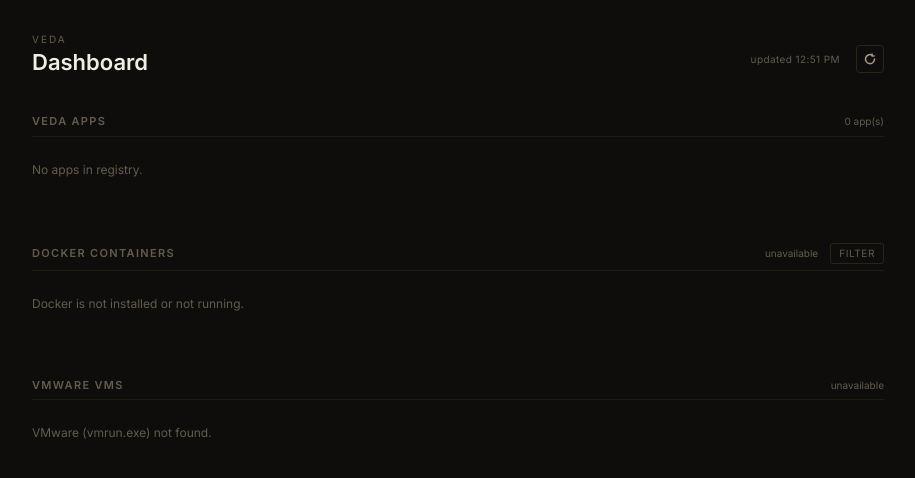
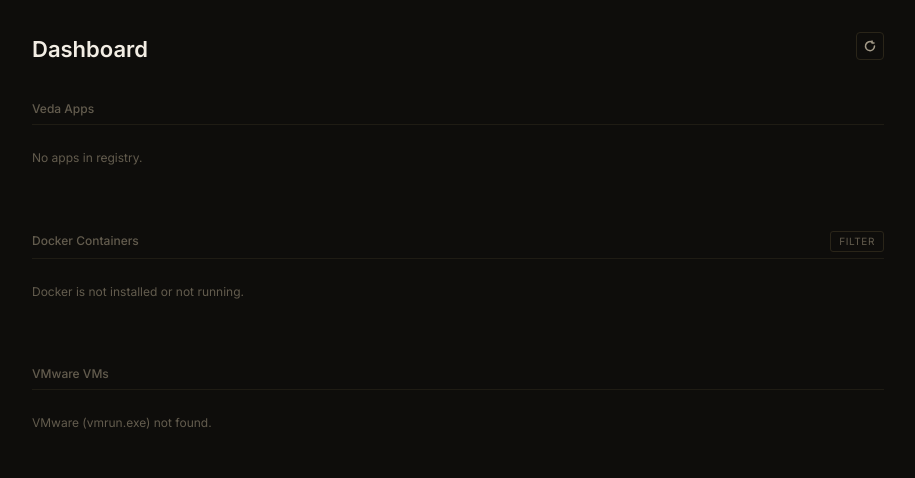
Before and after one commit to thedubpalace/veda-dashboard, a FastAPI app: page / in a window 1280 px wide. Shown: the top 478 px of the page, without its empty margins (182-1097 px from the left). Run offline with FastAPI, Linux system fonts and the light colour scheme; some libraries are stand-ins or nearby versions.

Commit message:
ux: reduce visual noise — minimal pass
1. Remove "Veda" eyebrow label from header (redundant with title)
2. Remove section counts (3 app(s), 5 container(s)) — rows convey this
3. Remove "updated HH:MM" timestamp — refresh button is sufficient
4. Section headers: drop uppercase + letter-spacing → 12px/500 plain text
5. descLine skipped when description is empty — no bare "—" placeholder
6. VMware vmx: show filename only, not full path
7. Toast: remove 2px side-bar stripe — border already delineates; text color
   now reflects ok/error state instead

Co-Authored-By: Claude Sonnet 4.6 <noreply@anthropic.com>

```diff
--- a/templates/index.html
+++ b/templates/index.html
@@ -101,12 +101,8 @@
 
     <!-- Header -->
     <header class="pt-8 pb-10 flex items-end justify-between">
-      <div>
-        <div style="font-size:10px; letter-spacing:0.2em; color:var(--text-muted); text-transform:uppercase; margin-bottom:4px;">Veda</div>
-        <h1 style="font-size:22px; font-weight:600; color:var(--text-primary); line-height:1;">Dashboard</h1>
-      </div>
-      <div class="flex items-center gap-4">
-        <span id="lastUpdated" style="font-size:10px; color:var(--text-muted); letter-spacing:0.04em;"></span>
+      <h1 style="font-size:22px; font-weight:600; color:var(--text-primary); line-height:1;">Dashboard</h1>
+      <div class="flex items-center">
         <button id="refreshBtn" onclick="refreshAll()" title="Refresh"
           style="width:28px; height:28px; border:1px solid var(--border-default); border-radius:4px; background:transparent; color:var(--text-secondary); display:flex; align-items:center; justify-content:center; cursor:pointer; transition:border-color 120ms ease;"
           onmouseover="this.style.borderColor='var(--border-focus)'"
@@ -122,8 +118,7 @@
     <!-- Veda Apps -->
     <section class="mb-10">
       <div class="flex items-baseline justify-between pb-1.5" style="border-bottom:1px solid var(--border-divider);">
-        <h2 style="font-size:11px; font-weight:600; letter-spacing:0.12em; text-transform:uppercase; color:var(--text-muted);">Veda Apps</h2>
-        <span id="vedaCount" style="font-size:10px; color:var(--text-muted);"></span>
+        <h2 style="font-size:12px; font-weight:500; color:var(--text-muted);">Veda Apps</h2>
       </div>
       <div id="vedaBody">
         <div style="padding:24px 0; font-size:12px; color:var(--text-muted);">Loading…</div>
@@ -133,18 +128,14 @@
     <!-- Docker -->
     <section class="mb-10">
       <div class="flex items-baseline justify-between pb-1.5" style="border-bottom:1px solid var(--border-divider);">
-        <h2 style="font-size:11px; font-weight:600; letter-spacing:0.12em; text-transform:uppercase; color:var(--text-muted);">
+        <h2 style="font-size:12px; font-weight:500; color:var(--text-muted);">
           Docker Containers
-          <span id="dockerFilterBadge" class="hidden" style="font-size:9px; font-weight:500; letter-spacing:0.06em; color:var(--accent-text); margin-left:8px;"></span>
+          <span id="dockerFilterBadge" class="hidden" style="font-size:9px; font-weight:500; color:var(--accent-text); margin-left:8px;"></span>
         </h2>
-        <div class="flex items-center gap-3">
-          <span id="dockerCount" style="font-size:10px; color:var(--text-muted);"></span>
-          <!-- #11: ghost chip border so "Filter" reads as clickable -->
-          <button onclick="openDockerSettings()" title="Filter"
-            style="font-size:10px; color:var(--text-muted); background:none; border:1px solid var(--border-default); border-radius:3px; padding:2px 8px; cursor:pointer; letter-spacing:0.06em; text-transform:uppercase; transition:all 120ms ease;"
-            onmouseover="this.style.borderColor='var(--border-focus)'; this.style.color='var(--text-secondary)';"
-            onmouseout="this.style.borderColor='var(--border-default)'; this.style.color='var(--text-muted)';">Filter</button>
-        </div>
+        <button onclick="openDockerSettings()" title="Filter"
+          style="font-size:10px; color:var(--text-muted); background:none; border:1px solid var(--border-default); border-radius:3px; padding:2px 8px; cursor:pointer; letter-spacing:0.06em; text-transform:uppercase; transition:all 120ms ease;"
+          onmouseover="this.style.borderColor='var(--border-focus)'; this.style.color='var(--text-secondary)';"
+          onmouseout="this.style.borderColor='var(--border-default)'; this.style.color='var(--text-muted)';">Filter</button>
       </div>
       <div id="dockerBody">
         <div style="padding:24px 0; font-size:12px; color:var(--text-muted);">Loading…</div>
@@ -188,8 +179,7 @@
     <!-- VMware -->
     <section class="mb-16">
       <div class="flex items-baseline justify-between pb-1.5" style="border-bottom:1px solid var(--border-divider);">
-        <h2 style="font-size:11px; font-weight:600; letter-spacing:0.12em; text-transform:uppercase; color:var(--text-muted);">VMware VMs</h2>
-        <span id="vmwareCount" style="font-size:10px; color:var(--text-muted);"></span>
+        <h2 style="font-size:12px; font-weight:500; color:var(--text-muted);">VMware VMs</h2>
       </div>
       <div id="vmwareBody">
         <div style="padding:24px 0; font-size:12px; color:var(--text-muted);">Loading…</div>
@@ -227,30 +217,20 @@
       return s;
     }
 
-    // Toast — #10: collapse height on exit so stacked toasts don't jump
+    // Toast — collapse height on exit; no side-bar stripe (#7)
     function toast(message, ok = true) {
       const wrap = document.getElementById("toasts");
       const t = document.createElement("div");
       t.style.cssText = `
-        display:flex; align-items:stretch; gap:12px;
         background:var(--bg-modal); border:1px solid var(--border-default);
-        border-radius:4px; padding:10px 14px 10px 16px; width:280px;
+        border-radius:4px; padding:10px 16px; width:280px;
         box-shadow:0 8px 24px rgba(0,0,0,0.5);
         animation:toastIn 0.2s ease-out;
-        font-size:13px; color:var(--text-primary);
-        font-family:var(--font-sans);
+        font-size:13px; color:${ok ? "var(--text-primary)" : "oklch(72% 0.18 22)"};
+        font-family:var(--font-sans); line-height:1.4;
         max-height:80px; overflow:hidden;
       `;
-      const bar = document.createElement("div");
-      bar.style.cssText = `
-        width:2px; border-radius:1px; flex-shrink:0;
-        background:${ok ? "var(--status-running)" : "oklch(52% 0.18 22)"};
-      `;
-      const msg = document.createElement("span");
-      msg.style.cssText = "line-height:1.4; flex:1;";
-      msg.textContent = message;
-      t.appendChild(bar);
-      t.appendChild(msg);
+      t.textContent = message;
       wrap.appendChild(t);
       setTimeout(() => {
         t.style.transition = "opacity 0.35s, max-height 0.4s 0.15s, padding-top 0.4s 0.15s, padding-bottom 0.4s 0.15s";
@@ -424,7 +404,6 @@
     // ---------- renderers ----------
     function renderVeda(apps) {
       const body = document.getElementById("vedaBody");
-      document.getElementById("vedaCount").textContent = `${apps.length} app(s)`;
       body.innerHTML = "";
       if (!apps.length) { body.appendChild(emptyRow("No apps in registry.")); return; }
       apps.forEach((a) => {
@@ -432,7 +411,9 @@
         const mon = a.monitorable !== false;
         const n = a.claudeSessions || 0;
         const enc = encodeURIComponent(a.name);
-        const cells = [nameLine(a.name, running, mon), descLine(a.description || "—")];
+        // #5: skip description line when empty — no bare "—"
+        const cells = [nameLine(a.name, running, mon)];
+        if (a.description) cells.push(descLine(a.description));
         if (a.runCmd) cells.push(monoLine(a.runCmd));
         // #9: claude sessions line uses text-secondary (not accent) to avoid diluting accent
         if (n > 0) cells.push(monoLine(`claude  ×${n}`, "var(--text-secondary)"));
@@ -458,11 +439,9 @@
 
     function renderDocker(d) {
       const body = document.getElementById("dockerBody");
-      const count = document.getElementById("dockerCount");
       const badge2 = document.getElementById("dockerFilterBadge");
       body.innerHTML = "";
       if (!d || d.available === false) {
-        count.textContent = "unavailable";
         badge2.classList.add("hidden");
         body.appendChild(emptyRow("Docker is not installed or not running."));
         return;
@@ -475,7 +454,6 @@
       } else {
         badge2.classList.add("hidden");
       }
-      count.textContent = `${list.length} container(s)`;
       if (d.error) { body.appendChild(emptyRow("Error: " + d.error)); return; }
       if (!list.length) {
         body.appendChild(emptyRow(filtered ? "No containers match the filter." : "No containers."));
@@ -578,21 +556,19 @@
 
     function renderVmware(v) {
       const body = document.getElementById("vmwareBody");
-      const count = document.getElementById("vmwareCount");
       body.innerHTML = "";
       if (!v || v.available === false) {
-        count.textContent = "unavailable";
         body.appendChild(emptyRow("VMware (vmrun.exe) not found."));
         return;
       }
       const list = v.vms || [];
-      count.textContent = `${list.length} running VM(s)`;
       if (v.error) { body.appendChild(emptyRow("Error: " + v.error)); return; }
       if (!list.length) { body.appendChild(emptyRow("No running VMs.")); return; }
       list.forEach((vm) => {
         const running = vm.status === "running";
         const cells = [nameLine(vm.name, running)];
-        if (vm.vmx) cells.push(monoLine(vm.vmx));
+        // #6: show only filename, not full path
+        if (vm.vmx) cells.push(monoLine(vm.vmx.split(/[\\/]/).pop()));
         const toggleBtn = running
           ? btn("Stop",  "stop",  (b) => action(b, "/api/vmware/stop",  { vmx: vm.vmx, force: false }))
           : btn("Start", "start", (b) => action(b, "/api/vmware/start", { vmx: vm.vmx, gui: false }));
@@ -615,9 +591,6 @@
         renderVeda(data.veda || []);
         renderDocker(data.docker);
         renderVmware(data.vmware);
-        // #12: HH:MM without seconds
-        document.getElementById("lastUpdated").textContent =
-          "updated " + new Date().toLocaleTimeString([], { hour: "2-digit", minute: "2-digit" });
       } catch (e) {
         if (!silent) toast("Failed to load status: " + (e.message || e), false);
       } finally {
```
